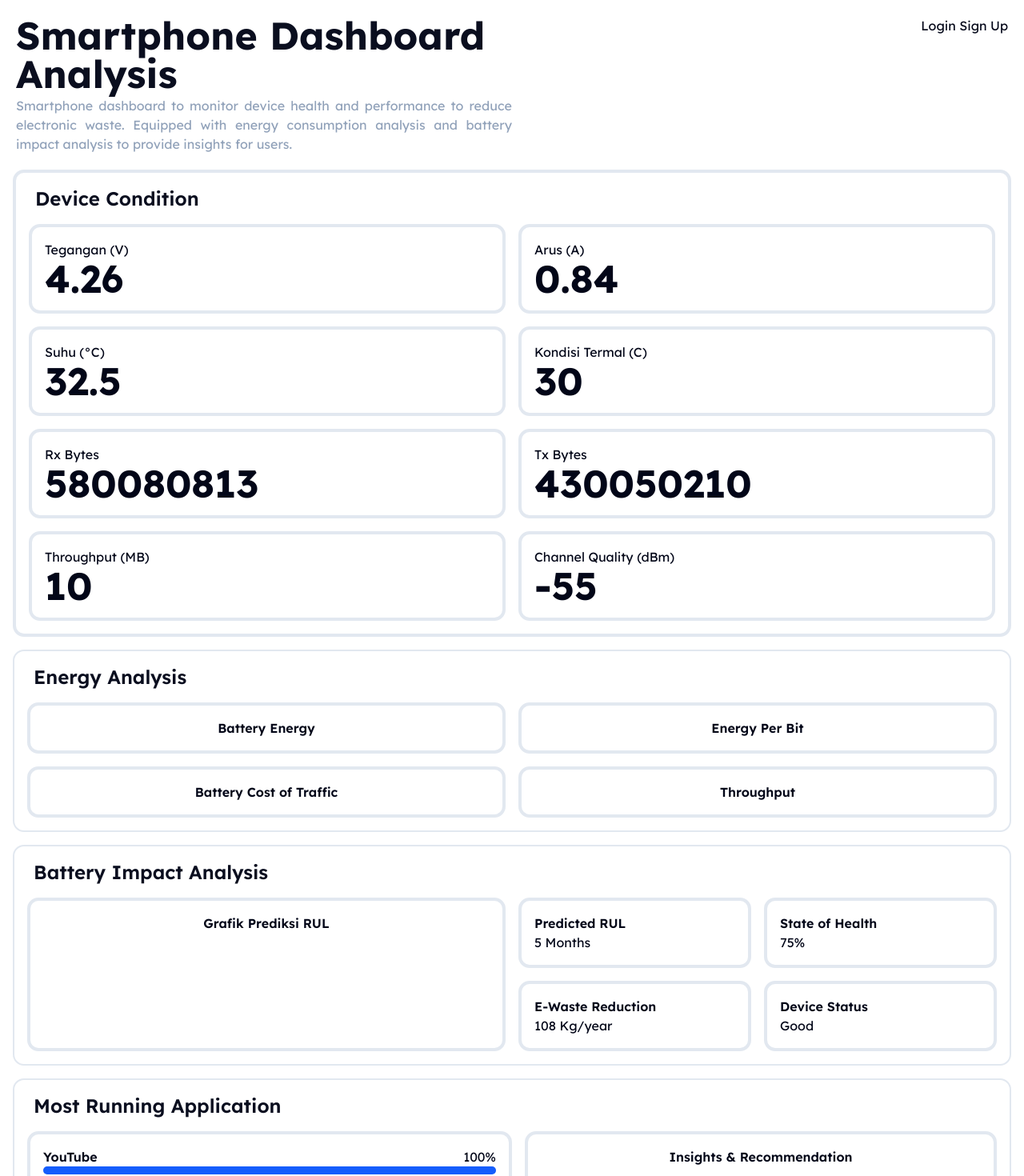
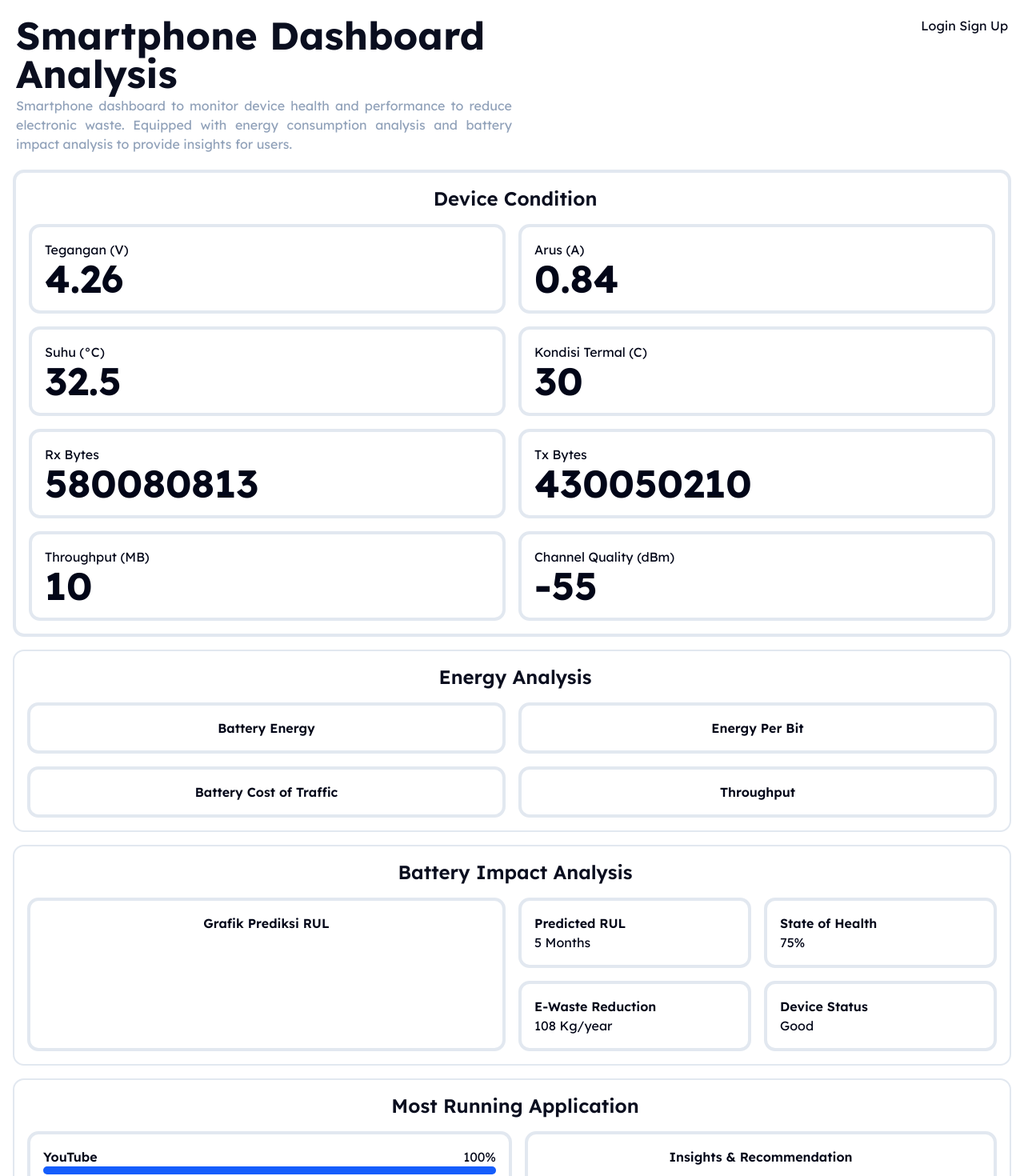
Before and after one commit to fadeldnswr/smartphone-battery-fe, a Next.js app: page / in a window 1280 px wide. Shown: the top 1470 px of the page at 80% size. Built offline with nearby package versions, Linux system fonts and the light colour scheme.

Commit message:
Centered text for each box's title

```diff
--- a/src/layouts/BatteryImpactAnalysis.tsx
+++ b/src/layouts/BatteryImpactAnalysis.tsx
@@ -13,7 +13,7 @@ const predictionList = [
 const BatteryImpactAnalysis = () => {
   return (
     <section className="box-border size-auto border-2 p-4 rounded-xl mt-4">
-      <h1 className="text-2xl mb-4 text-[#0A0E1F] pl-2 font-semibold">Battery Impact Analysis</h1>
+      <h1 className="text-2xl mb-4 text-[#0A0E1F] pl-2 font-semibold text-center">Battery Impact Analysis</h1>
       <div className="grid grid-cols-2 gap-4">
         <RULGraphs graphTitle="Grafik Prediksi RUL" />
         <div className="grid grid-cols-2 gap-4">
--- a/src/layouts/EnergyAnalysis.tsx
+++ b/src/layouts/EnergyAnalysis.tsx
@@ -12,7 +12,7 @@ const graphsList = [
 const EnergyAnalysis = () => {
   return (
     <section className="box-border size-auto border-2 p-4 rounded-xl mt-4">
-      <h1 className="text-2xl mb-4 text-[#0A0E1F] pl-2 font-semibold">
+      <h1 className="text-2xl mb-4 text-[#0A0E1F] pl-2 font-semibold text-center">
         Energy Analysis
       </h1>
       <div className="grid grid-cols-2 gap-4">
--- a/src/layouts/Insights.tsx
+++ b/src/layouts/Insights.tsx
@@ -12,7 +12,7 @@ const runningApps = [
 const Insights = () => {
   return (
     <section className="box-border size-auto border-2 p-4 rounded-xl mt-4">
-      <h1 className="text-2xl mb-4 text-[#0A0E1F] pl-2 font-semibold">Most Running Application</h1>
+      <h1 className="text-2xl mb-4 text-[#0A0E1F] pl-2 font-semibold text-center">Most Running Application</h1>
       <div className="grid grid-cols-2 mt-4">
         <div className="box-border size-auto border-4 rounded-xl">
           {runningApps.map((app, index) => (
--- a/src/layouts/RawMetrics.tsx
+++ b/src/layouts/RawMetrics.tsx
@@ -17,7 +17,7 @@ const metricsList = [
 const RawMetrics = () => {
   return (
     <section className="box-border size-auto border-4 p-4 rounded-xl">
-      <h1 className="text-2xl mb-4 text-[#0A0E1F] pl-2 font-semibold">
+      <h1 className="text-2xl mb-4 text-[#0A0E1F] pl-2 font-semibold text-center">
         Device Condition
       </h1>
       <div className="grid grid-cols-2 gap-4">
```
